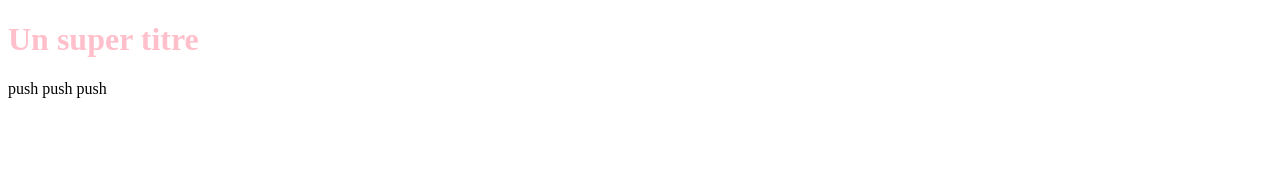
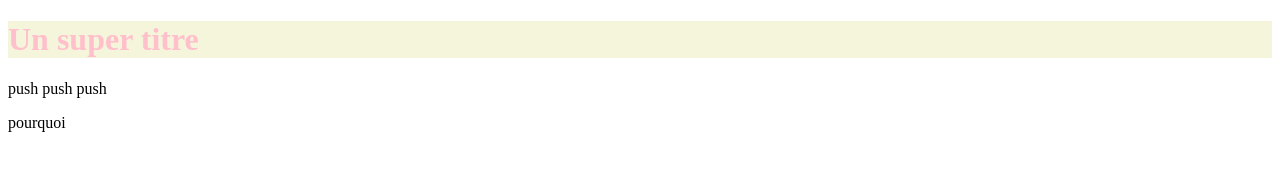
Before and after one commit to ShizukaLouisChoco/Test, a plain HTML site: page index.html in a window 1280 px wide. Drawn offline with Linux system fonts and the light colour scheme.

Commit message:
try push

```diff
--- a/index.html
+++ b/index.html
@@ -7,5 +7,6 @@
 <body>
   <h1>Un super titre</h1>
   <p>push push push</p>
+  <p>pourquoi</p>
 </body>
 </html>
--- a/styles.css
+++ b/styles.css
@@ -1,3 +1,4 @@
 h1 {
-    color: pink;
+  background-color: beige;
+  color: pink;
 }
```
